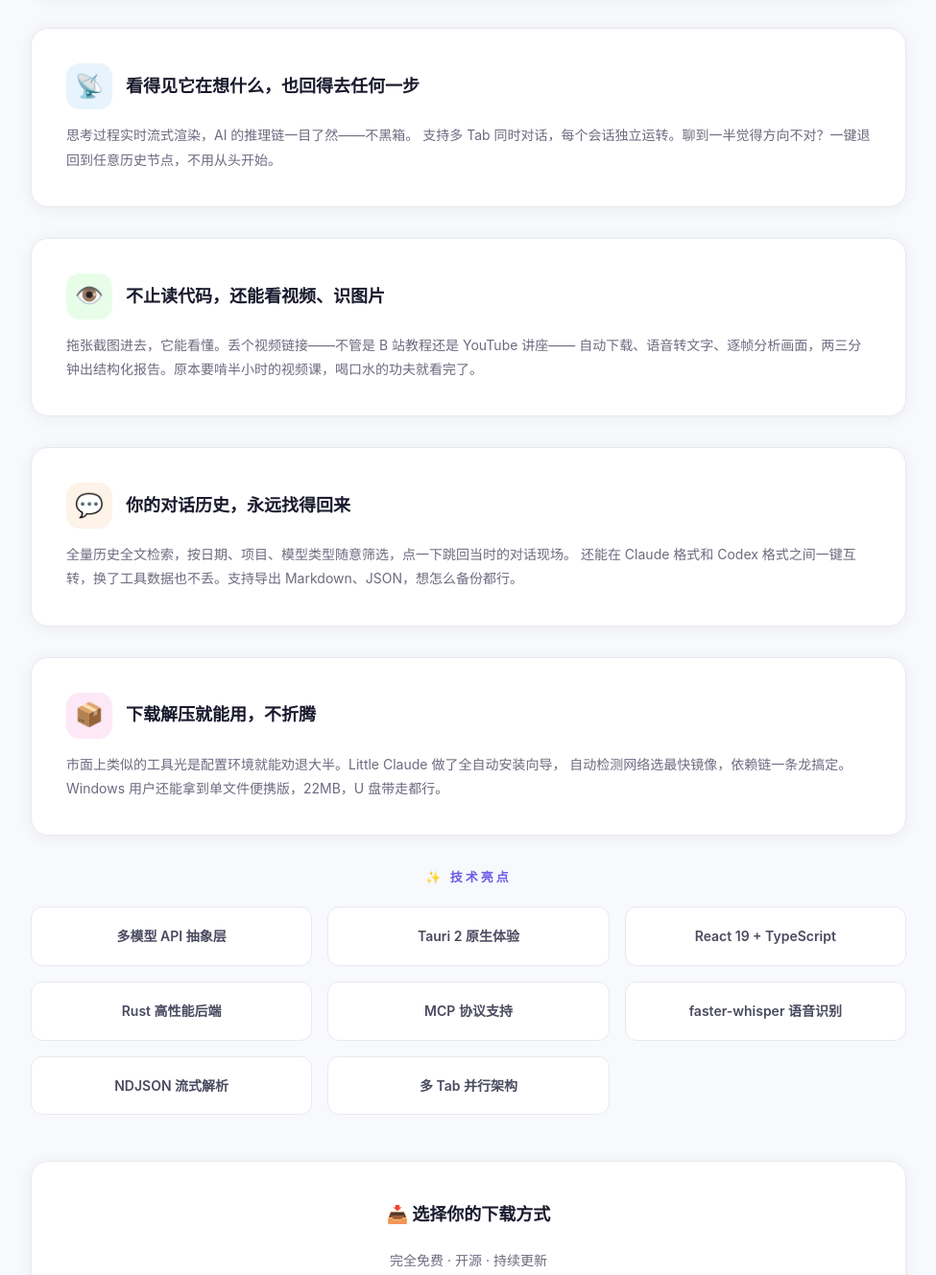
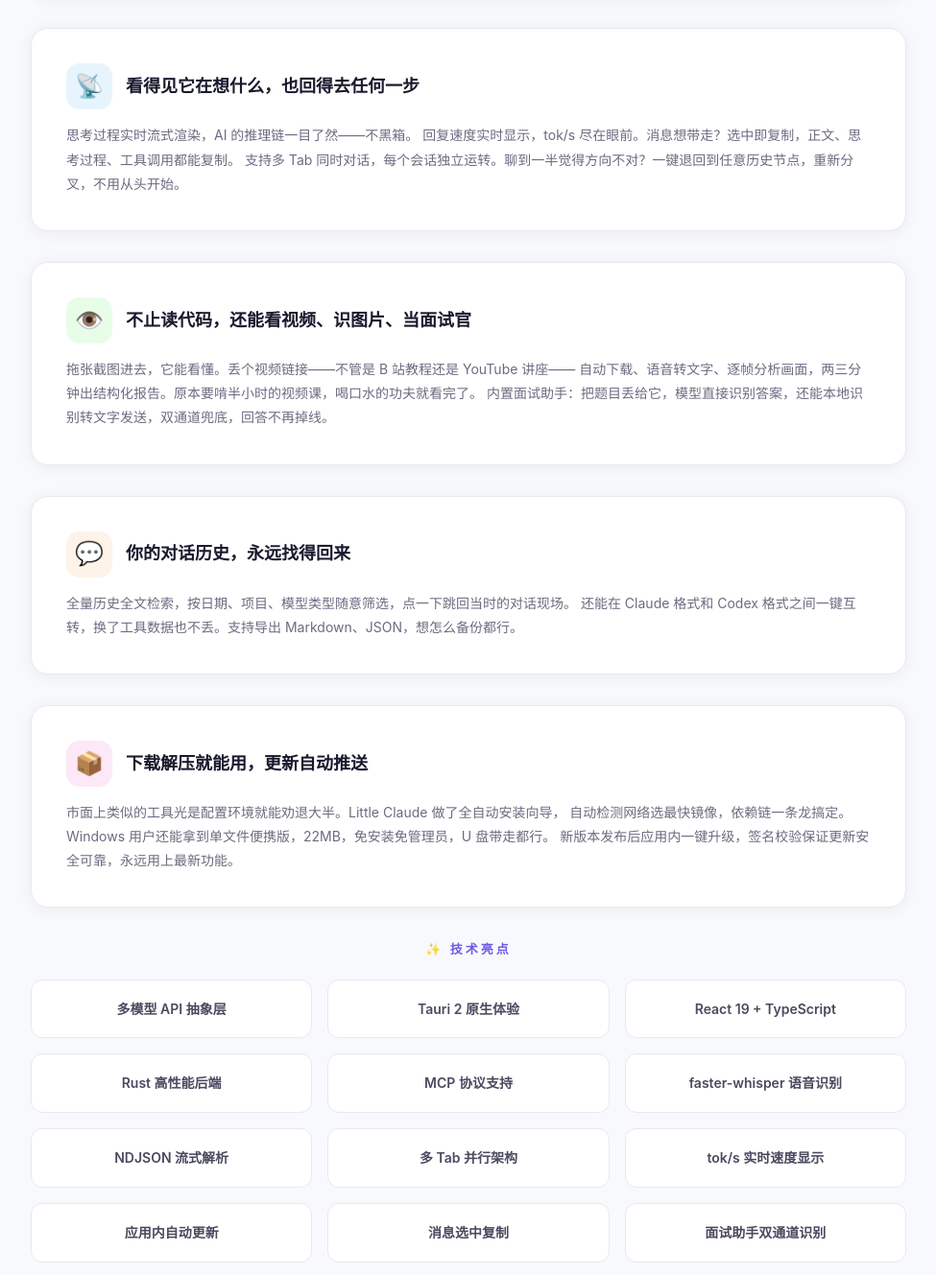
Before and after one commit to qingyu321/snowshadowdoll.online, a plain HTML site: page index.html in a window 1280 px wide. Shown: the part 865-2194 px from the top of the page at 96% size, without its empty margins (152-1127 px from the left). Drawn offline with Linux system fonts and the light colour scheme.

Commit message:
Update index.html

```diff
--- a/index.html
+++ b/index.html
@@ -16,9 +16,7 @@
             --shadow: 0 2px 16px rgba(0,0,0,0.06);
             --radius: 18px;
         }
-
         * { margin: 0; padding: 0; box-sizing: border-box; }
-
         body {
             font-family: -apple-system, BlinkMacSystemFont, "Segoe UI", "PingFang SC", "Microsoft YaHei", sans-serif;
             background: var(--bg);
@@ -26,7 +24,6 @@
             line-height: 1.7;
             overflow-x: hidden;
         }
-
         /* ========== 动态背景粒子 ========== */
         .particles {
             position: fixed;
@@ -46,7 +43,6 @@
             90%  { opacity: 1; }
             100% { transform: translateY(-10vh) scale(1.2); opacity: 0; }
         }
-
         /* ========== Hero ========== */
         .hero {
             position: relative;
@@ -87,7 +83,6 @@
             from { opacity: 0; transform: translateY(30px); }
             to { opacity: 1; transform: translateY(0); }
         }
-
         .hero h1 {
             font-size: 48px;
             font-weight: 800;
@@ -106,7 +101,6 @@
             margin-top: 14px;
             animation: fadeInUp 0.6s ease 0.2s both;
         }
-
         /* ========== 数据条 ========== */
         .stats-row {
             display: flex;
@@ -144,7 +138,6 @@
             color: var(--sub);
             margin-top: 4px;
         }
-
         /* ========== 主容器 ========== */
         .main {
             position: relative;
@@ -153,7 +146,6 @@
             margin: 0 auto;
             padding: 0 24px 80px;
         }
-
         /* ========== 亮点卡片 ========== */
         .highlight-card {
             background: var(--card);
@@ -206,7 +198,6 @@
         .c4 .card-icon { background: #e8fde8; }
         .c5 .card-icon { background: #fdf3e8; }
         .c6 .card-icon { background: #fde8f8; }
-
         /* ========== 功能网格 ========== */
         .section-title {
             font-size: 13px;
@@ -241,7 +232,6 @@
             transform: translateY(-2px);
             box-shadow: 0 4px 16px rgba(108,92,231,0.12);
         }
-
         /* ========== 下载卡片 ========== */
         .download-section {
             background: var(--card);
@@ -320,7 +310,6 @@
             border-color: var(--accent) !important;
             color: var(--accent);
         }
-
         /* ========== Footer ========== */
         .footer {
             position: relative;
@@ -336,7 +325,6 @@
             text-decoration: none;
             font-weight: 600;
         }
-
         /* ========== Toast ========== */
         .toast {
             position: fixed;
@@ -358,7 +346,6 @@
             transform: translateX(-50%) translateY(0);
             opacity: 1;
         }
-
         @media (max-width: 600px) {
             .hero { padding: 60px 20px 40px; }
             .hero h1 { font-size: 30px; }
@@ -370,17 +357,14 @@
     </style>
 </head>
 <body>
-
     <!-- 背景粒子 -->
     <div class="particles" id="particles"></div>
-
     <!-- Toast -->
     <div class="toast" id="toast">感谢关注 ❤️ 已累计 <span id="toastCount">0</span> 次点击</div>
-
     <!-- ===== Hero ===== -->
     <header class="hero">
         <div class="hero-badge">
-            <span class="dot"></span> 活跃开发中 · v1.0.9
+            <span class="dot"></span> 活跃开发中 · v1.1.1
         </div>
         <h1>让 AI 助手<span class="gradient">触手可及</span></h1>
         <p class="subtitle">Little Claude 把命令行里的编程神器，变成人人都能上手的桌面应用</p>
@@ -399,10 +383,8 @@
             </div>
         </div>
     </header>
-
     <!-- ===== 主体 ===== -->
     <div class="main">
-
         <div class="highlight-card c1">
             <div class="card-header">
                 <div class="card-icon">🔀</div>
@@ -413,7 +395,6 @@
                 写简单脚本用小模型省钱，啃硬骨头时切大模型保质量，切换过程行云流水，连刷新页面都不用。
             </p>
         </div>
-
         <div class="highlight-card c2">
             <div class="card-header">
                 <div class="card-icon">🛡️</div>
@@ -424,7 +405,6 @@
                 每一步都会跳出简洁的权限卡片，绿灯还是红灯你说了算。在机器效率和你对电脑的掌控之间，画了一条清晰的红线。
             </p>
         </div>
-
         <div class="highlight-card c3">
             <div class="card-header">
                 <div class="card-icon">📡</div>
@@ -432,21 +412,21 @@
             </div>
             <p>
                 思考过程实时流式渲染，AI 的推理链一目了然——不黑箱。
-                支持多 Tab 同时对话，每个会话独立运转。聊到一半觉得方向不对？一键退回到任意历史节点，不用从头开始。
+                回复速度实时显示，tok/s 尽在眼前。消息想带走？选中即复制，正文、思考过程、工具调用都能复制。
+                支持多 Tab 同时对话，每个会话独立运转。聊到一半觉得方向不对？一键退回到任意历史节点，重新分叉，不用从头开始。
             </p>
         </div>
-
         <div class="highlight-card c4">
             <div class="card-header">
                 <div class="card-icon">👁️</div>
-                <h3>不止读代码，还能看视频、识图片</h3>
+                <h3>不止读代码，还能看视频、识图片、当面试官</h3>
             </div>
             <p>
                 拖张截图进去，它能看懂。丢个视频链接——不管是 B 站教程还是 YouTube 讲座——
                 自动下载、语音转文字、逐帧分析画面，两三分钟出结构化报告。原本要啃半小时的视频课，喝口水的功夫就看完了。
+                内置面试助手：把题目丢给它，模型直接识别答案，还能本地识别转文字发送，双通道兜底，回答不再掉线。
             </p>
         </div>
-
         <div class="highlight-card c5">
             <div class="card-header">
                 <div class="card-icon">💬</div>
@@ -457,18 +437,17 @@
                 还能在 Claude 格式和 Codex 格式之间一键互转，换了工具数据也不丢。支持导出 Markdown、JSON，想怎么备份都行。
             </p>
         </div>
-
         <div class="highlight-card c6">
             <div class="card-header">
                 <div class="card-icon">📦</div>
-                <h3>下载解压就能用，不折腾</h3>
+                <h3>下载解压就能用，更新自动推送</h3>
             </div>
             <p>
                 市面上类似的工具光是配置环境就能劝退大半。Little Claude 做了全自动安装向导，
-                自动检测网络选最快镜像，依赖链一条龙搞定。Windows 用户还能拿到单文件便携版，22MB，U 盘带走都行。
+                自动检测网络选最快镜像，依赖链一条龙搞定。Windows 用户还能拿到单文件便携版，22MB，免安装免管理员，U 盘带走都行。
+                新版本发布后应用内一键升级，签名校验保证更新安全可靠，永远用上最新功能。
             </p>
         </div>
-
         <!-- 技术特色 -->
         <p class="section-title">✨ 技术亮点</p>
         <div class="feature-grid">
@@ -480,8 +459,11 @@
             <div class="feature-tag">faster-whisper 语音识别</div>
             <div class="feature-tag">NDJSON 流式解析</div>
             <div class="feature-tag">多 Tab 并行架构</div>
+            <div class="feature-tag">tok/s 实时速度显示</div>
+            <div class="feature-tag">应用内自动更新</div>
+            <div class="feature-tag">消息选中复制</div>
+            <div class="feature-tag">面试助手双通道识别</div>
         </div>
-
         <!-- 下载区域 -->
         <div class="download-section">
             <p class="section-title">📥 选择你的下载方式</p>
@@ -504,15 +486,12 @@
                 </div>
             </div>
         </div>
-
     </div>
-
     <footer class="footer">
         由 <strong>高渊博</strong> 独立设计与开发 ·
         <a href="https://github.com/qingyu321/Little-Claude" target="_blank">GitHub 上点个 Star ⭐</a> 是对我最大的鼓励<br>
         <span style="color:#aaa;font-size:11px;">Little Claude 是 Claude Code CLI 的非官方开源桌面客户端，与 Anthropic 公司无关</span>
     </footer>
-
     <script>
     (function(){
         // ========== 点击计数器 ==========
@@ -522,16 +501,13 @@
         if (!localStorage.getItem(STORAGE_KEY)) {
             localStorage.setItem(STORAGE_KEY, DEFAULT_COUNT);
         }
-
         const countEl = document.getElementById('clickCount');
         const toast = document.getElementById('toast');
         const toastCount = document.getElementById('toastCount');
         let toastTimer;
-
         function updateDisplay() {
             countEl.textContent = count.toLocaleString();
         }
-
         function showToast() {
             toastCount.textContent = count.toLocaleString();
             toast.classList.add('show');
@@ -540,23 +516,19 @@
                 toast.classList.remove('show');
             }, 2500);
         }
-
         function increment() {
             count++;
             localStorage.setItem(STORAGE_KEY, count);
             updateDisplay();
             showToast();
         }
-
         // 绑定所有下载按钮
         document.querySelectorAll('.js-download-btn').forEach(function(btn) {
             btn.addEventListener('click', function(e) {
                 increment();
             });
         });
-
         updateDisplay();
-
         // ========== 背景粒子 ==========
         var container = document.getElementById('particles');
         var colors = ['#6c5ce7','#e17055','#00b894','#fdcb6e','#74b9ff','#fd79a8'];
@@ -572,7 +544,6 @@
             dot.style.animationDelay = (Math.random() * 10) + 's';
             container.appendChild(dot);
         }
-
         // ========== 卡片滚动渐现 ==========
         var cards = document.querySelectorAll('.highlight-card');
         var observer = new IntersectionObserver(function(entries){
@@ -583,7 +554,6 @@
             });
         }, { threshold: 0.15 });
         cards.forEach(function(c){ observer.observe(c); });
-
         // ========== 数字跳动效果 ==========
         var el = document.getElementById('clickCount');
         var target = count;
@@ -598,6 +568,5 @@
         requestAnimationFrame(tick);
     })();
     </script>
-
 </body>
 </html>
```
